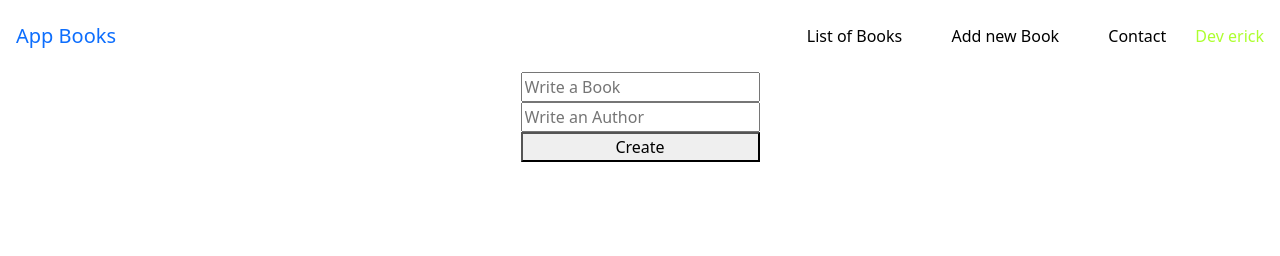
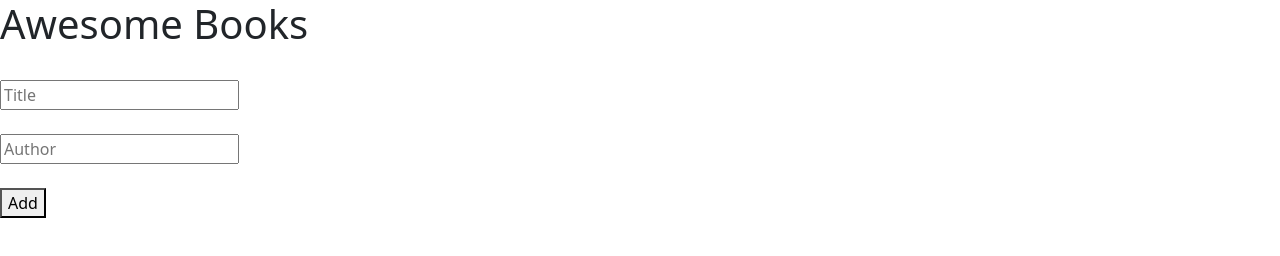
Before and after one commit to ErickMartinezTello/AppBooks, a plain HTML site: page index.html in a window 1280 px wide. Drawn offline with nearby package versions, Linux system fonts and the light colour scheme.

Commit message:
Update index.html

```diff
--- a/index.html
+++ b/index.html
@@ -4,35 +4,25 @@
     <meta charset="UTF-8">
     <meta http-equiv="X-UA-Compatible" content="IE=edge">
     <meta name="viewport" content="width=device-width, initial-scale=1.0">
-   <!-- CSS only -->
-    <link href="https://cdn.jsdelivr.net/npm/bootstrap@5.1.3/dist/css/bootstrap.min.css" rel="stylesheet" integrity="sha384-1BmE4kWBq78iYhFldvKuhfTAU6auU8tT94WrHftjDbrCEXSU1oBoqyl2QvZ6jIW3" crossorigin="anonymous">
+    <!-- CSS only -->
+    <link href="https://cdn.jsdelivr.net/npm/bootstrap@5.1.3/dist/css/bootstrap.min.css"
+          rel="stylesheet" integrity="sha384-1BmE4kWBq78iYhFldvKuhfTAU6auU8tT94WrHftjDbrCEXSU1oBoqyl2QvZ6jIW3"
+          crossorigin="anonymous">
     <link rel="stylesheet" href="./index.css">
-    <title>Document</title>
+    <title>App Books</title>
+
 </head>
 <body>
-  <header>
-    <nav class="navbar p-3">
-
-
-      <a class="navbar-brand" href="#">App Books</a>
-      <div class = "menu-items">
-      <a href="#" class="text-decoration-none" id="#1">List of Books</a>
-      <a href="#" class="text-decoration-none" id="#2">Add new Book</a>
-      <a href="#" class="text-decoration-none" id="#3">Contact</a>
-      <span>Dev erick</span>
-    </div>
-    </div>
-    </nav>
-  </header>
-  <section class="d-flex flex-column justify-content-center align-items-center">
-    <form class = "d-flex flex-column" action="post" id="form">
-      <input required type="text" id="#1" placeholder="Write a Book">
-      <input required type="text" id="#2" placeholder="Write an Author">
-      <button action="submit">Create</button>
+  <h1>Awesome Books</h1>
+  <div id="bookList">
+  </div><br>
+  <div class="learn-parents">
+    <form action="" id="form">
+      <input type="text" placeholder="Title" id="title"><br><br>
+      <input type="text" placeholder="Author" id="author"><br><br>
+      <button type="submit">Add</button>
     </form>
-  </section>
-  <footer>
-
-  </footer>
+  </div>
+  <script src="./scripts/index.js"></script>
 </body>
 </html>
```
